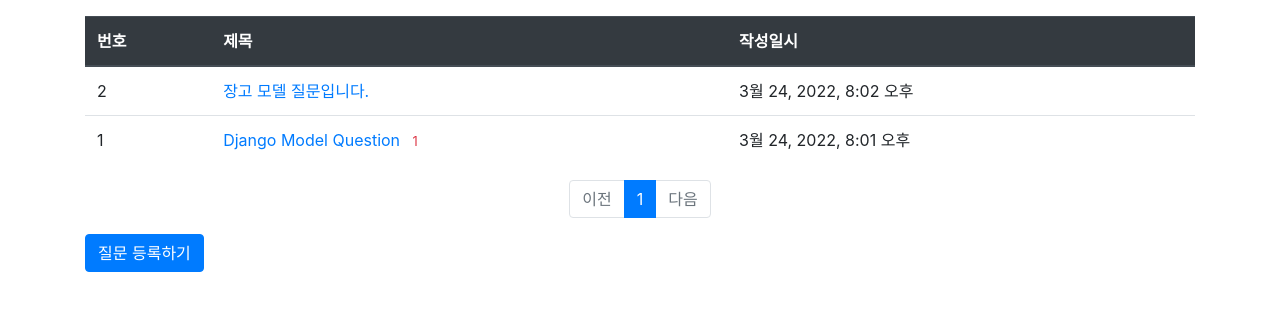
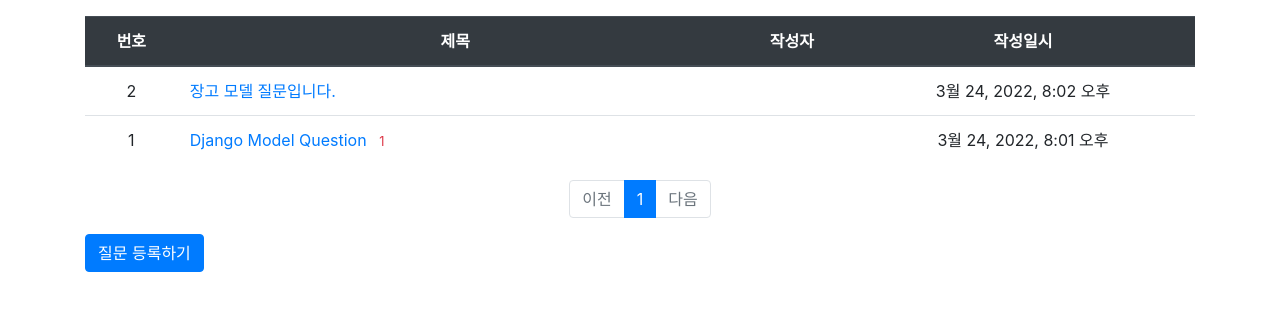
Before and after one commit to JasonHan0/Django_Test, a Django app: page / in a window 1280 px wide. Shown: the part 57-368 px from the top of the page. Run offline with Django 3.2, Linux system fonts and the light colour scheme; data comes from the database, SQL or seed files in the repository; some libraries are stand-ins or nearby versions.

Commit message:
3-08 작성자 표시 파트 완료

```diff
--- a/templates/pybo/question_list.html
+++ b/templates/pybo/question_list.html
@@ -5,29 +5,34 @@
 <div class="container my-3">
     <table class="table">
         <thead>
-        <tr class="thead-dark">
+        <tr class="text-center thead-dark">
             <th>번호</th>
-            <th>제목</th>
+            <th style="width:50%">제목</th>
+            <th>작성자</th>
+            {% comment %} <th>작성자</th> 항목을 추가
+            th 엘리먼트를 가운데 정렬하도록 tr 엘리먼트에 text-center 클래스를 추가
+            제목의 너비가 전체에서 50%를 차지하도록 style="width:50%"도 지정 {% endcomment %}
             <th>작성일시</th>
         </tr>
         </thead>
         <tbody>
         {% if question_list %}                  <!--  question_list가 있다면 (question_list는 render 함수로 전달받은 "질문 목록" 데이터) -->
         {% for question in question_list %}     <!--  question_list를 반복하며 순차적으로 하나씩 question에 대입 -->
-        <tr>
+        <tr class="text-center">            {% comment %} 테이블 내용을 가운데 정렬하도록 tr 엘리먼트에 text-center 클래스를 추가 {% endcomment %}
             <td>
                 <!-- 페이지에서 게시물 번호가 항상 1부터 시작되는 오류 해결 -->
                 <!-- 번호 = 전체건수 - 시작인덱스 - 현재인덱스 + 1 -->
                 <!-- 전체건수: question_list.paginator.count / 시작인덱스: question_list.start_index / 현재인덱스: forloop.counter0 -->
                 {{ question_list.paginator.count|sub:question_list.start_index|sub:forloop.counter0|add:1 }}
             </td>
-            <td>
+            <td class="text-left">                {% comment %} 제목을 왼쪽 정렬하도록 text-left 클래스를 추가 {% endcomment %}
                 <a href="{% url 'pybo:detail' question.id %}">{{ question.subject }}</a>    <!-- for문에 의해 대입된 question 객체의 제목을 출력 -->
                 <!-- 아래 조건문은 질문 목록에 '해당 질문에 달린 답변 개수'를 표시할 수 있는 기능 // 답변 개수는 다음처럼 게시물 제목 바로 오른쪽에 표시 -->
                 {% if question.answer_set.count > 0 %}            <!-- 답변이 있는 경우 검사 -->
                 <span class="text-danger small ml-2">{{ question.answer_set.count }}</span>    <!-- 답변 개수를 표시 -->
                 {% endif %}
             </td>
+            <td>{{ question.author.username }}</td>  <!-- 질문의 글쓴이를 표시 -->
             <td>{{ question.create_date }}</td>
         </tr>
         {% endfor %}                            <!-- for문에 의해 대입된 question 객체의 id 번호를 출력 -->
```
Also changed, not shown: templates/pybo/question_detail.html (+7 -4 lines).
